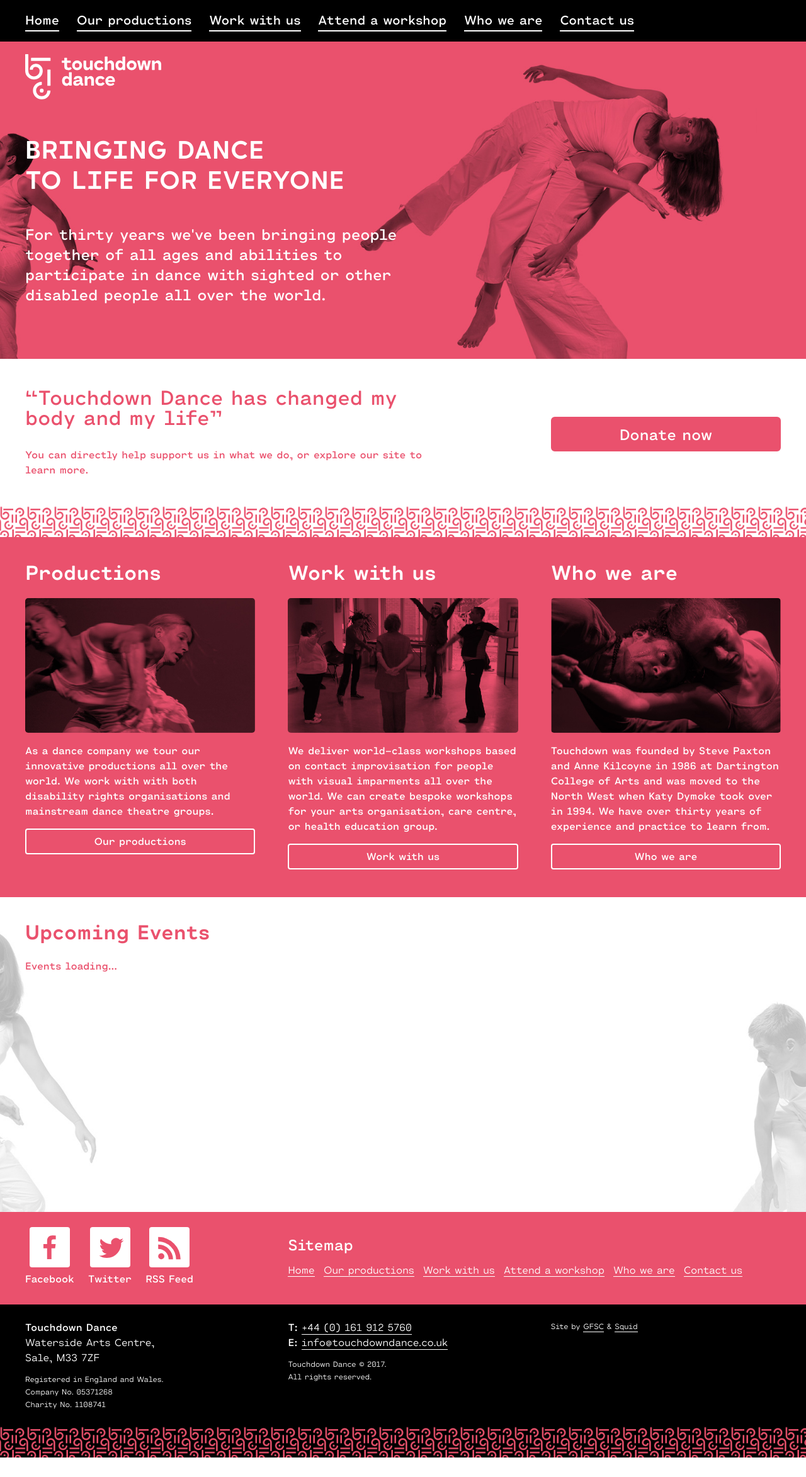
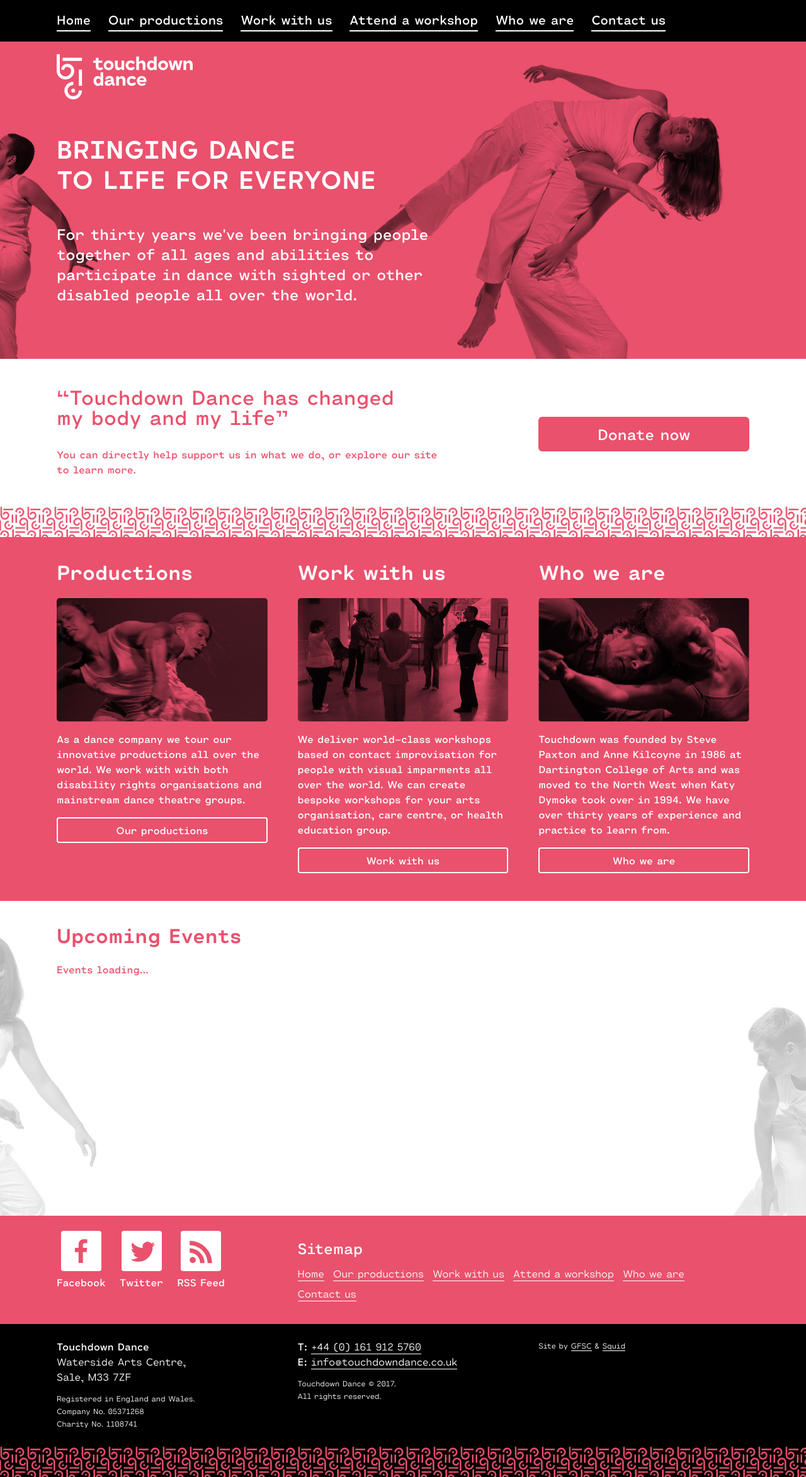
Before and after one commit to kimadactyl/touchdown, a Jekyll site: the page built from index.md, in a window 1280 px wide. Shown: the whole page at 63% size. Built offline with Jekyll 4.4.1, drawn with Linux system fonts in a browser that asks for light colours; nearby versions of some CDN libraries; before the commit the page ends 2315 px from its top, so only the background shows below that.

Commit message:
Nav and layout tweaks

```diff
--- a/_sass/_layout.sass
+++ b/_sass/_layout.sass
@@ -2,20 +2,20 @@
 .row
   padding: ($gutter / 2) $gutter
   +for-desktop-up
-    max-width: 1200px
+    max-width: 1100px
     margin: 0 auto
 
 .row--thick
   padding: $gutter $gutter ($gutter / 2)
   +for-desktop-up
-    max-width: 1200px
+    max-width: 1100px
     margin: 0 auto
 
 .row--thin
   padding: 0
   margin: 0 $gutter
   +for-desktop-up
-    max-width: 1200px
+    max-width: 1100px
     margin: 0 auto
 
 
--- a/_sass/_navigation.sass
+++ b/_sass/_navigation.sass
@@ -5,7 +5,7 @@
     color: $background
     margin-left: -$gutter
     margin-right: -$gutter
-    padding: 0.5rem $gutter
+    padding: 0.7rem $gutter 0.5rem
     display: block
     border-bottom: none
     cursor: pointer
```
Also changed, not shown: docs/css/main.css.
